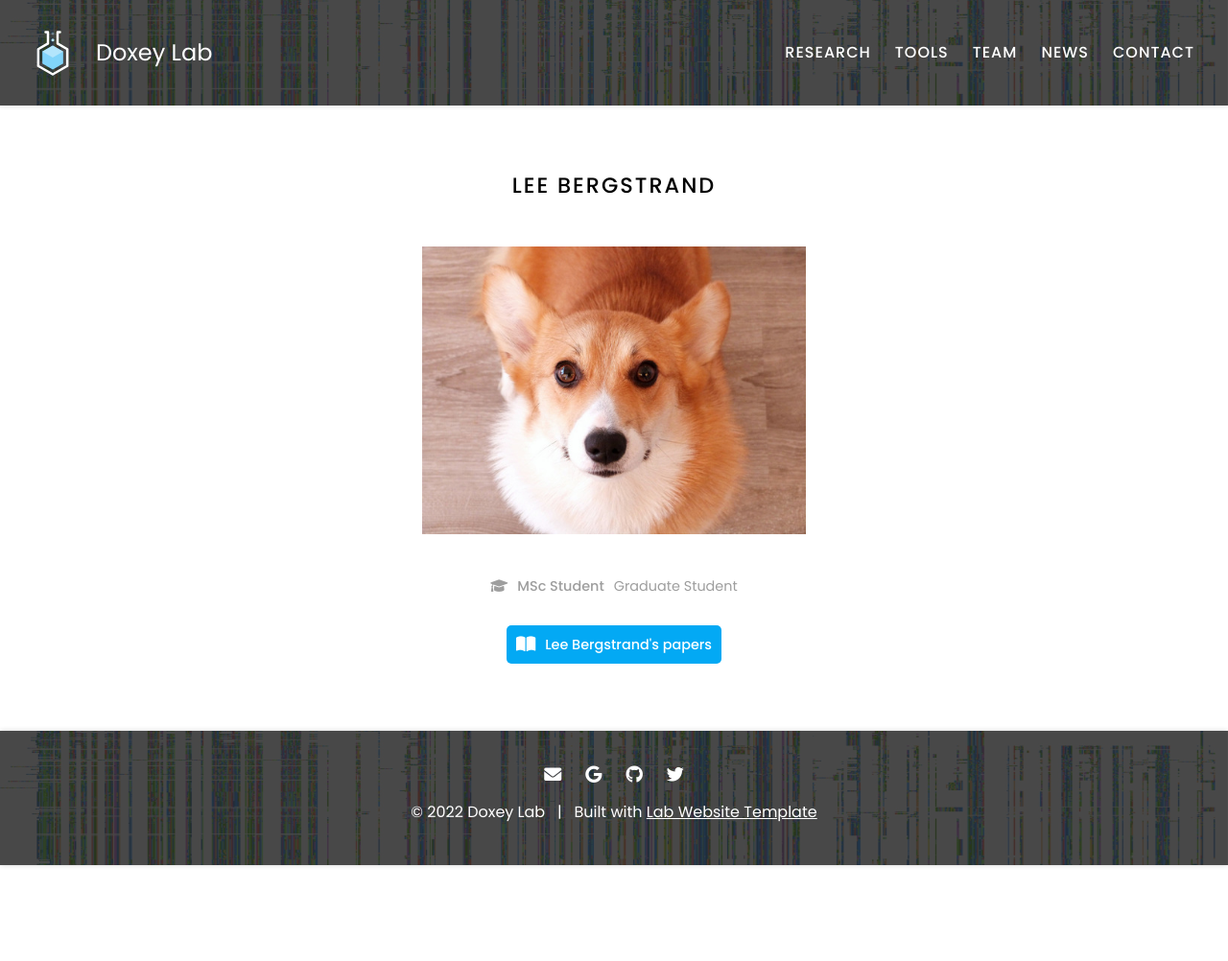
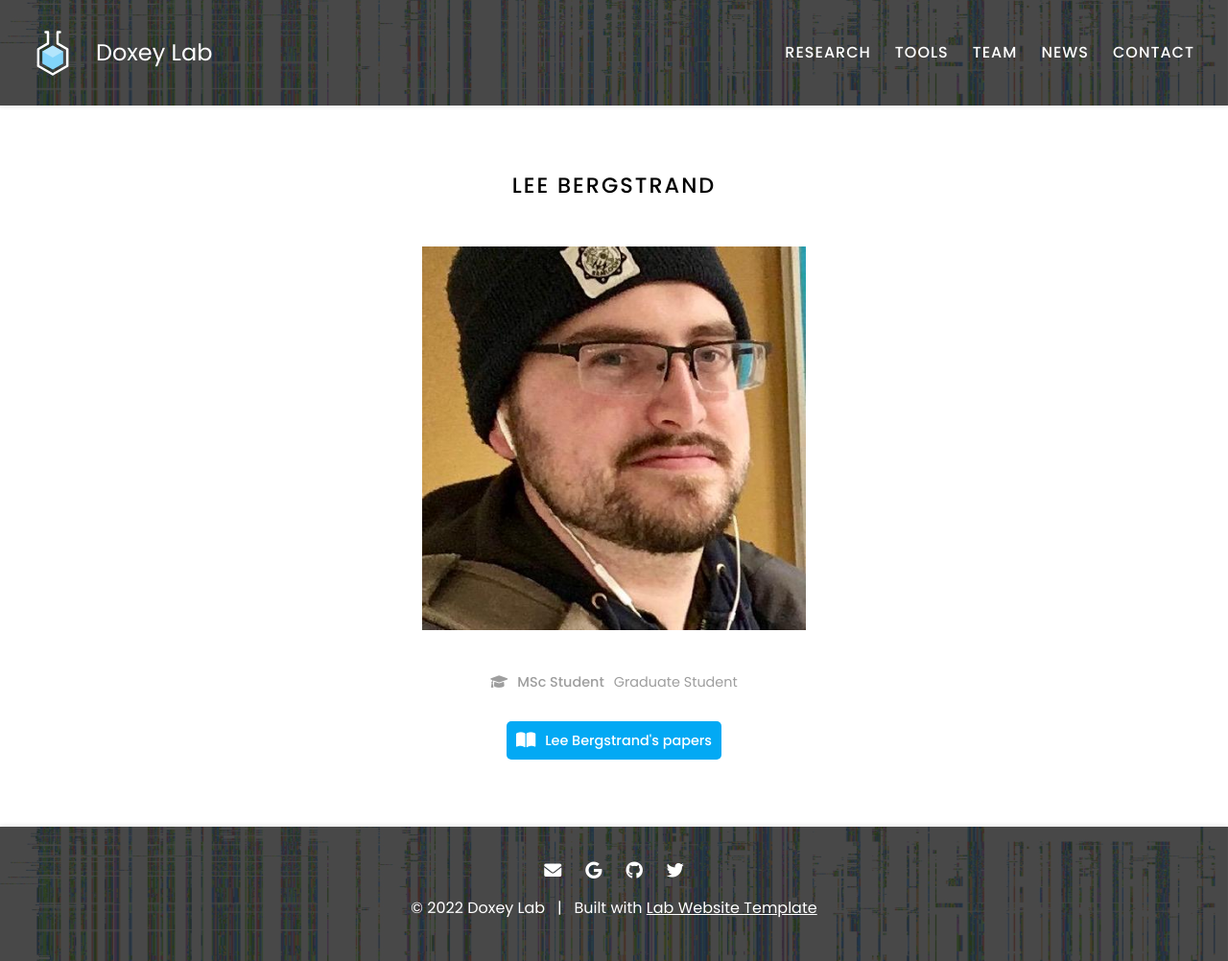
Before and after one commit to doxeylab/doxeylab-website, a Jekyll site: the page built from _members/lee-bergstrand.md, in a window 1280 px wide. Shown: the whole page at 96% size. Built offline with Jekyll 4.4.1, drawn with Linux system fonts in a browser that asks for light colours; before the commit the page ends 902 px from its top, so only the background shows below that.

Commit message:
Update lee-bergstrand.md

```diff
--- a/_members/lee-bergstrand.md
+++ b/_members/lee-bergstrand.md
@@ -1,6 +1,6 @@
 ---
 name: Lee Bergstrand
-image: images/member.jpg
+image: images/team/lee-bergstrand.jpg
 description: Graduate Student
 role: msc
 group: alumni
```
